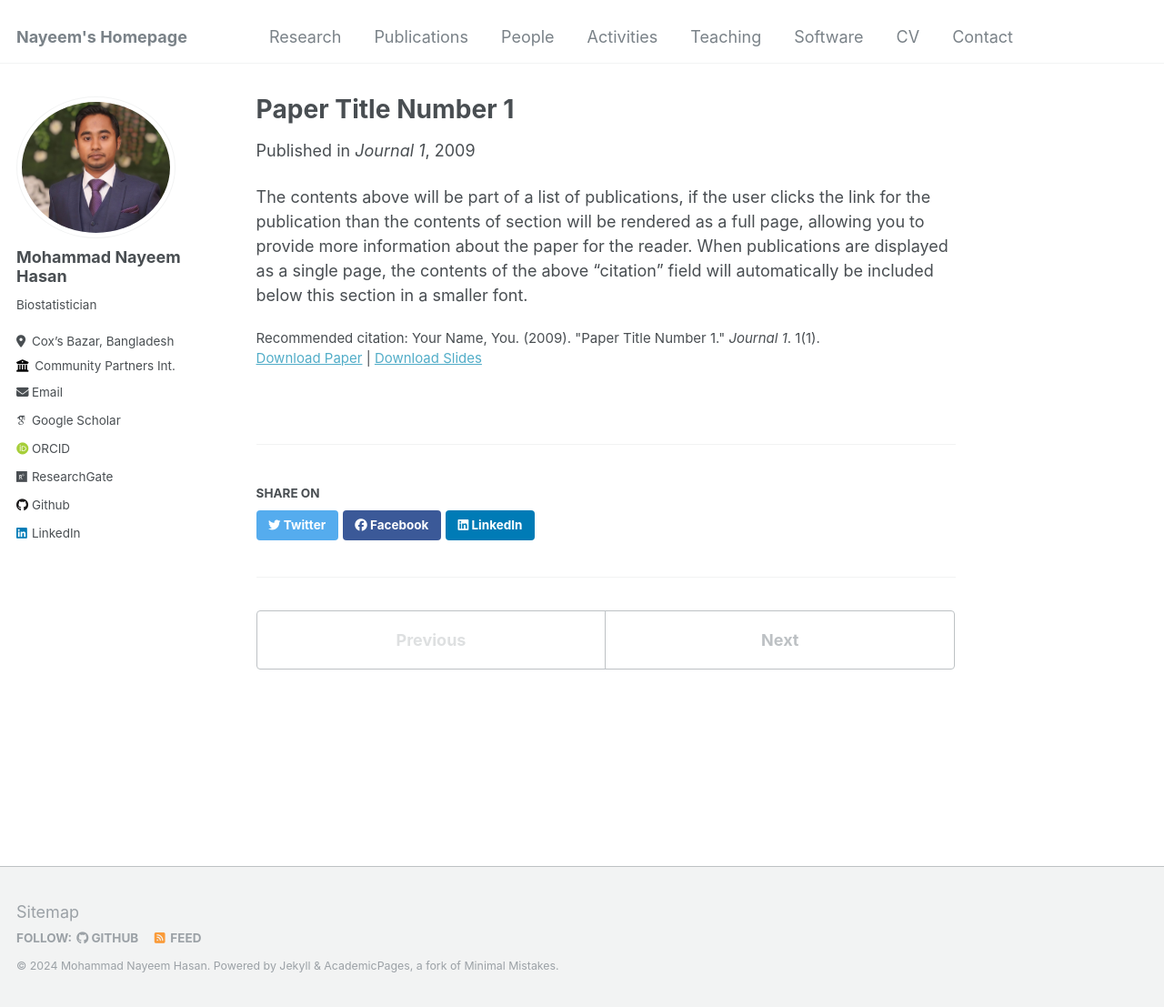
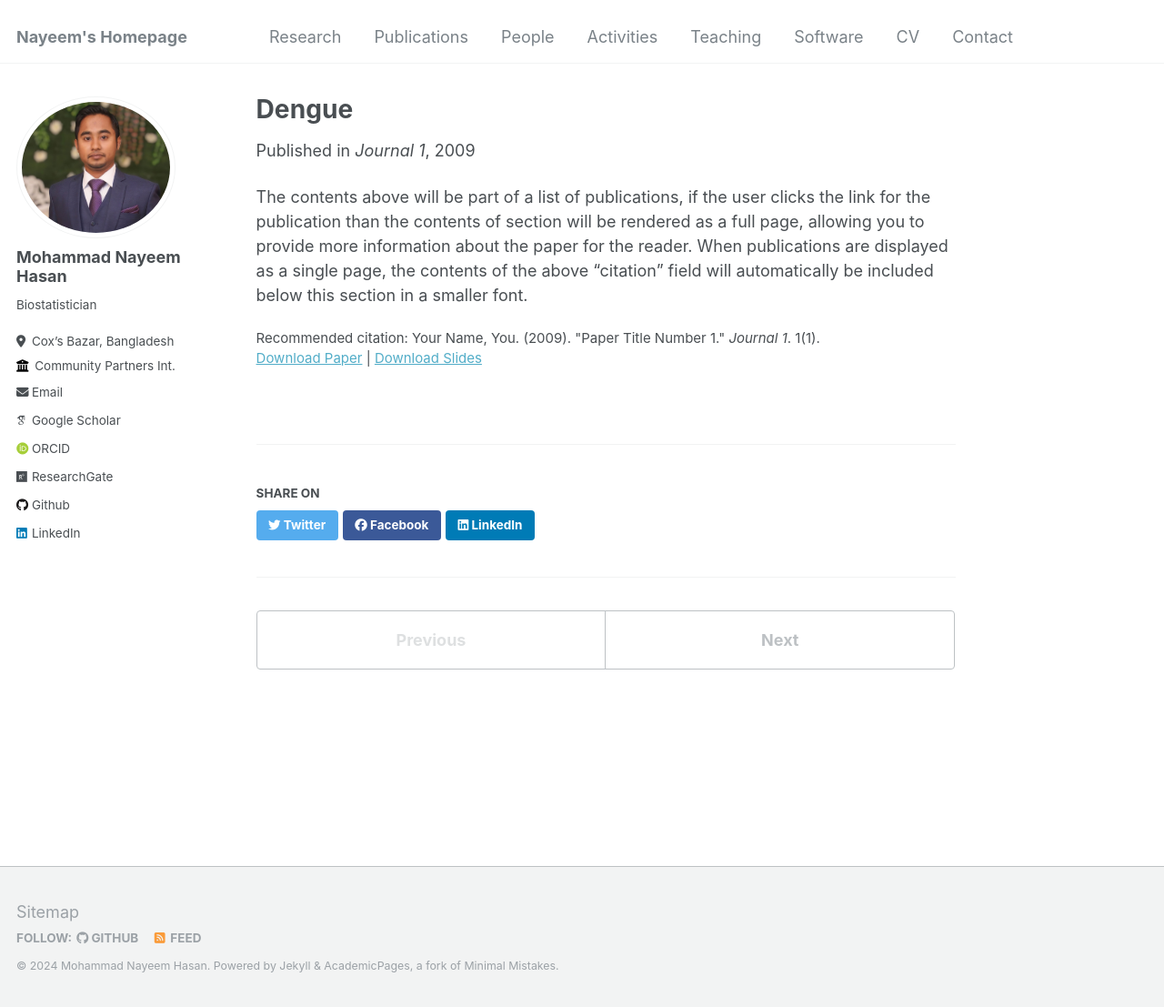
Before and after one commit to nayeemlab/nayeemlab.github.io, a Jekyll site: the page built from _research/2009-10-01-paper-title-number-1.md, in a window 1280 px wide and 1107 px high. Shown: the whole window at 91% size. Built offline with Jekyll 4.4.1, drawn with Linux system fonts in a browser that asks for light colours; some web fonts are replaced.

Commit message:
Update 2009-10-01-paper-title-number-1.md

```diff
--- a/_research/2009-10-01-paper-title-number-1.md
+++ b/_research/2009-10-01-paper-title-number-1.md
@@ -1,8 +1,8 @@
 ---
-title: "Paper Title Number 1"
+title: "Dengue"
 collection: Research
 permalink: /research/2009-10-01-paper-title-number-1
-excerpt: 'This paper is about the number 1. The number 2 is left for future work.'
+excerpt: 'This paper is about '
 date: 2009-10-01
 venue: 'Journal 1'
 slidesurl: 'http://nayeemlab.github.io/files/slides1.pdf'
```
